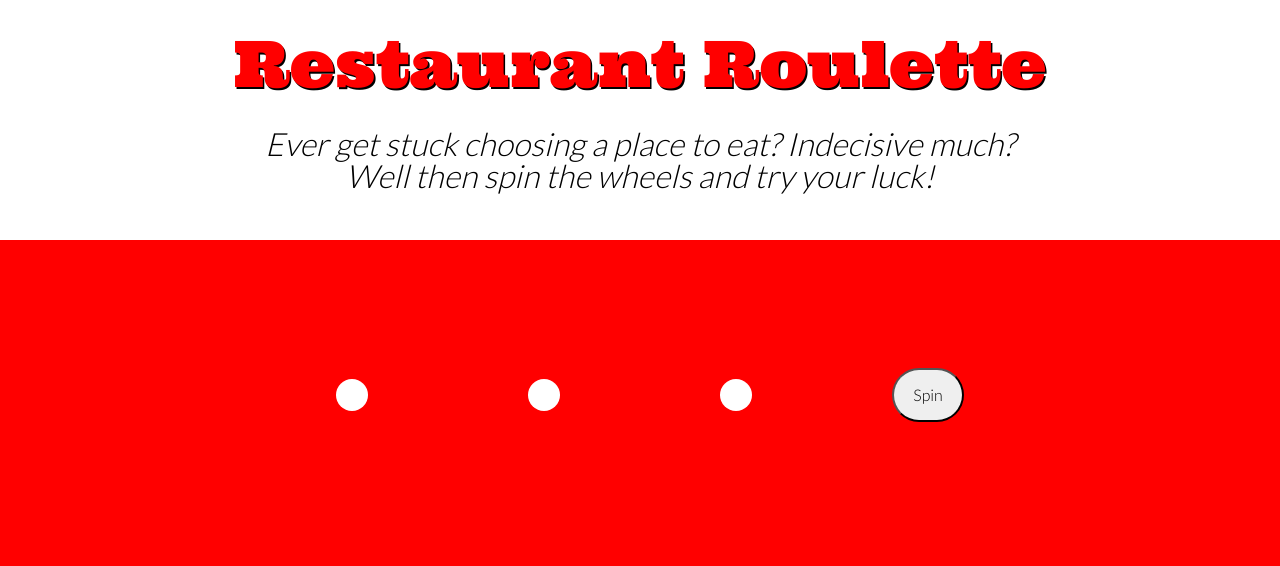
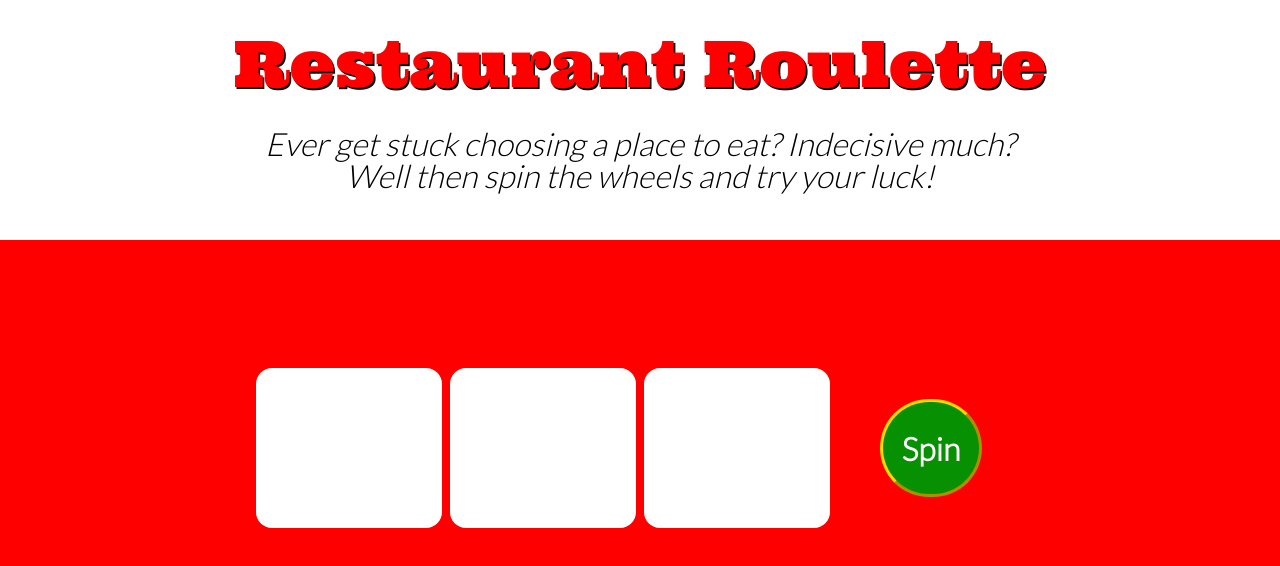
Before and after one commit to aggartman/restaurant-chooser, a React (Create React App) app: page / in a window 1280 px wide. Shown: the top 566 px of the page. Built offline with nearby package versions, Linux system fonts and the light colour scheme.

Commit message:
Change style in css

```diff
--- a/src/App.css
+++ b/src/App.css
@@ -68,25 +68,33 @@ body {
 .rouletteWheel {
   font-family: 'Ultra', serif;
   font-size: 1.5rem;
-  background-color: white;
-  padding: 1rem;
-  border-radius: 1rem;
 }
 
 #randomChoice {
   margin: 10% 20%;
   display: grid;
+  column-gap: .5rem;
   grid-template-columns: repeat(4, 1fr);
   grid-auto-flow: column;
   justify-content: center;
-  justify-items: center;
-  align-items: center;
+  place-items: center;
 }
-
+.square {
+  width: 100%;
+  padding: 5rem 0;
+  background-color: white;
+  text-align: center;
+  border-radius: 1rem;
+}
 .spin {
   border-radius: 20rem;
-  padding: 8% 10%;
-  font-size: 1rem;
+  padding: 14% 10%;
+  font-size: 2rem;
+  font-weight: bold;
+  color: white;
   font-family: "Lato", serif;
   width: fit-content;
+  background-color: rgb(7, 145, 2);
+  border-color: gold;
+  border-width: .2rem;
 }
--- a/src/App.js
+++ b/src/App.js
@@ -41,9 +41,15 @@ function App() {
         </div>
       </div>
       <div id='randomChoice'>
-        <h3 className='rouletteWheel' id='rw1'> </h3>
-        <p className='rouletteWheel' id='rw2'> </p>
-        <p className='rouletteWheel' id='rw3'> </p>
+        <div className='square'>
+          <h3 className='rouletteWheel' id='rw1'> </h3>
+        </div>
+        <div className='square'>
+          <p className='rouletteWheel' id='rw2'> </p>
+        </div>
+        <div className='square'>
+          <p className='rouletteWheel' id='rw3'> </p>
+        </div>
         <button className='spin' onClick={spinRoulette}>Spin</button>
       </div>
     </>
```
